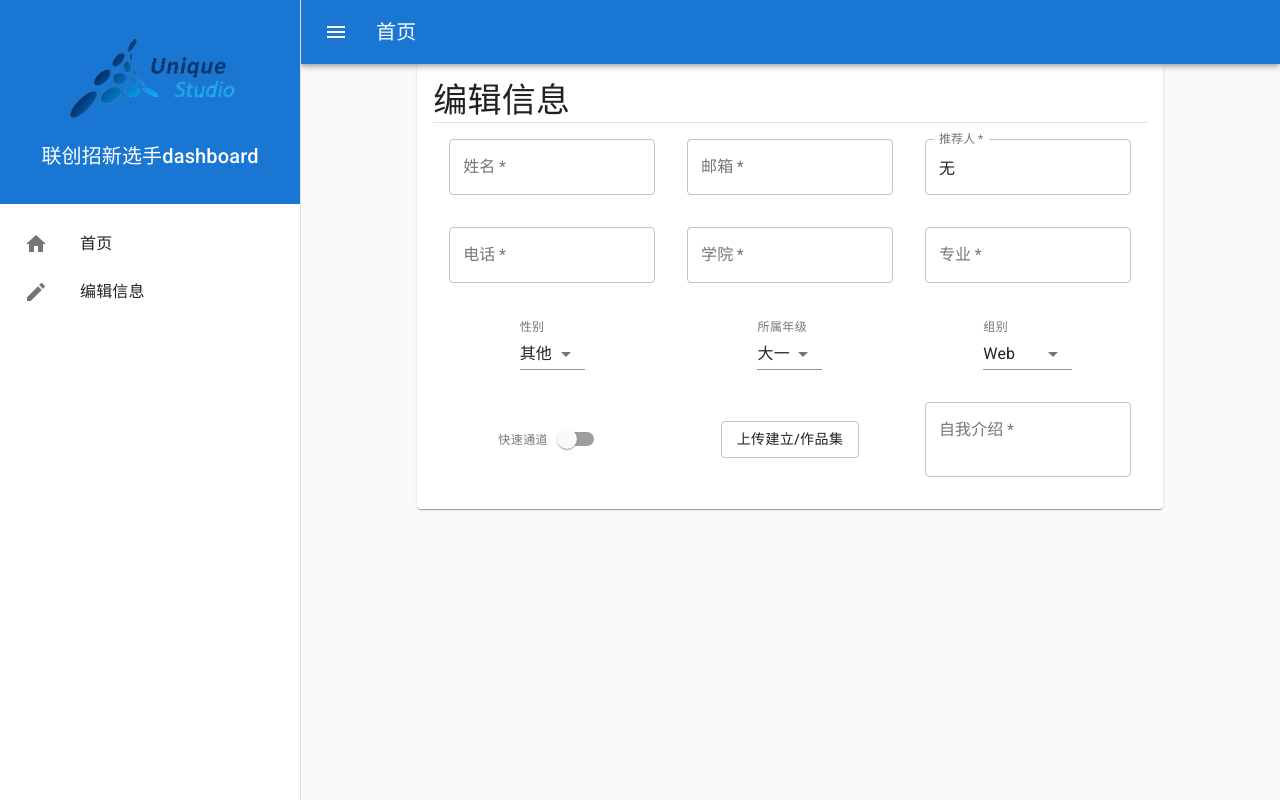
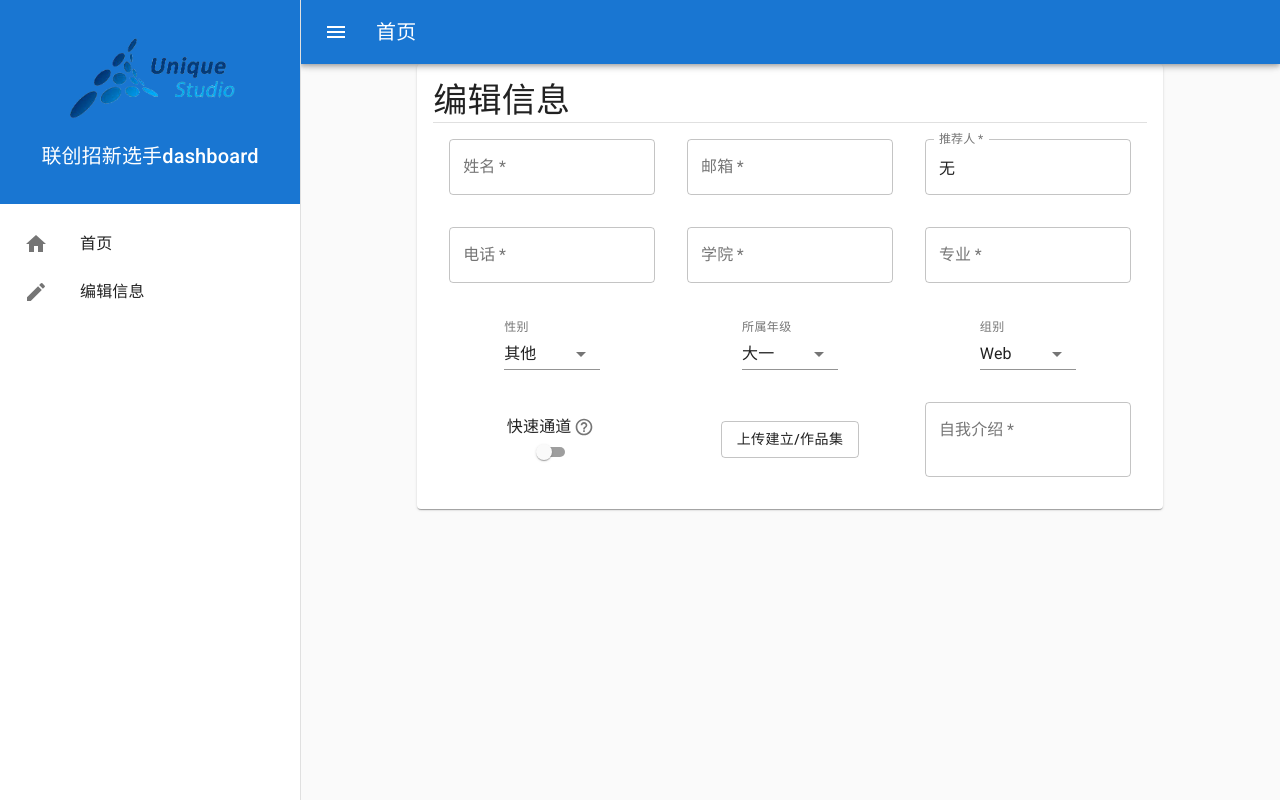
Before and after one commit to UniqueStudio/UniqueRecruitmentCandidateDashboard, a Next.js app: page /edit in a window 1280 px wide. Built offline with nearby package versions, Linux system fonts and the light colour scheme.

Commit message:
feat(edit): add a popover in quick and update styles

```diff
--- a/src/pages/edit.tsx
+++ b/src/pages/edit.tsx
@@ -8,25 +8,33 @@ import {
   FormHelperText,
   Grid,
   GridSize,
-  makeStyles,
+  IconButton,
   NativeSelect,
   Switch,
   TextField,
   Typography,
+  Popover,
 } from '@material-ui/core';
-import type { Breakpoint } from '@material-ui/core/styles/createBreakpoints';
+import { makeStyles } from '@material-ui/core/styles';
+import { HelpOutline } from '@material-ui/icons';
 import { ChangeEvent, useState, useCallback } from 'react';
-import { NextPage } from 'next';
+import clsx from 'clsx';
+
 import { GROUPS, GRADES, GENDERS } from 'config/consts';
 import { useAppDispatch } from 'store';
 import { showSnackbar } from 'store/component';
 
+import type { Breakpoint } from '@material-ui/core/styles/createBreakpoints';
+import type { NextPage } from 'next';
+
 const useStyle = makeStyles((theme) => ({
-  root: {
+  center: {
     display: 'flex',
-    flexDirection: 'column',
     justifyContent: 'center',
     alignItems: 'center',
+  },
+  root: {
+    flexDirection: 'column',
     width: '100%',
     height: '100%',
   },
@@ -39,10 +47,17 @@ const useStyle = makeStyles((theme) => ({
   input: {
     margin: theme.spacing(2),
   },
+  select: {
+    width: theme.spacing(12),
+  },
   item: {
-    display: 'flex',
-    justifyContent: 'center',
-    alignItems: 'center',
+    minHeight: theme.spacing(10),
+  },
+  popover: {
+    pointerEvents: 'none',
+  },
+  paper: {
+    padding: theme.spacing(1),
   },
 }));
 
@@ -65,6 +80,15 @@ const Edit: NextPage = () => {
   const data: any = {};
   const dispatch = useAppDispatch();
   const classes = useStyle();
+  const [anchorEl, setAnchorEl] = useState<HTMLElement | null>(null); // popover
+  const handlePopoverOpen = (event: React.MouseEvent<HTMLElement, MouseEvent>) => {
+    setAnchorEl(event.currentTarget);
+  };
+
+  const handlePopoverClose = () => {
+    setAnchorEl(null);
+  };
+
   const [file, setFile] = useState<File | null>(null);
   const [selectValue, setSelectValue] = useState<SelectData>({});
 
@@ -87,13 +111,40 @@ const Edit: NextPage = () => {
     setFile(file);
   }, []);
 
+  const popOpen = Boolean(anchorEl);
+
+  const Pop = (
+    <Popover
+      id='quick-helper-popover'
+      className={classes.popover}
+      classes={{
+        paper: classes.paper,
+      }}
+      open={popOpen}
+      anchorEl={anchorEl}
+      anchorOrigin={{
+        vertical: 'bottom',
+        horizontal: 'left',
+      }}
+      transformOrigin={{
+        vertical: 'top',
+        horizontal: 'left',
+      }}
+      onClose={handlePopoverClose}
+      disableRestoreFocus
+    >
+      {/* TODO(colinaaa): intro to quick */}
+      <Typography>所谓的快速通道 xxxxxxxxxxxxxxxxxxxxxxxxxxxxxx</Typography>
+    </Popover>
+  );
+
   return (
-    <Container className={classes.root}>
+    <Container className={clsx(classes.root, classes.center)}>
       <Card className={classes.card}>
         <Typography variant='h4'>编辑信息</Typography>
         <Divider />
         <Grid container justify='space-evenly' direction='row'>
-          <Grid item className={classes.item} {...grid}>
+          <Grid item className={clsx(classes.item, classes.center)} {...grid}>
             <TextField
               required
               label='姓名'
@@ -102,7 +153,7 @@ const Edit: NextPage = () => {
               defaultValue={data.name || ''}
             />
           </Grid>
-          <Grid item className={classes.item} {...grid}>
+          <Grid item className={clsx(classes.item, classes.center)} {...grid}>
             <TextField
               required
               label='邮箱'
@@ -111,7 +162,7 @@ const Edit: NextPage = () => {
               defaultValue={data.email || ''}
             />
           </Grid>
-          <Grid item className={classes.item} {...grid}>
+          <Grid item className={clsx(classes.item, classes.center)} {...grid}>
             <TextField
               required
               label='推荐人'
@@ -120,7 +171,7 @@ const Edit: NextPage = () => {
               defaultValue={data.recommend || '无'}
             />
           </Grid>
-          <Grid item className={classes.item} {...grid}>
+          <Grid item className={clsx(classes.item, classes.center)} {...grid}>
             <TextField
               required
               label='电话'
@@ -129,7 +180,7 @@ const Edit: NextPage = () => {
               defaultValue={data.phone || ''}
             />
           </Grid>
-          <Grid item className={classes.item} {...grid}>
+          <Grid item className={clsx(classes.item, classes.center)} {...grid}>
             {/* TODO: Autocomplete */}
             <TextField
               required
@@ -139,7 +190,7 @@ const Edit: NextPage = () => {
               defaultValue={data.institude || ''}
             />
           </Grid>
-          <Grid item className={classes.item} {...grid}>
+          <Grid item className={clsx(classes.item, classes.center)} {...grid}>
             {/* TODO: Autocomplete */}
             <TextField
               required
@@ -149,8 +200,8 @@ const Edit: NextPage = () => {
               defaultValue={data.institude || ''}
             />
           </Grid>
-          <Grid item className={classes.item} {...grid}>
-            <FormControl className={classes.input}>
+          <Grid item className={clsx(classes.item, classes.center)} {...grid}>
+            <FormControl className={clsx(classes.input, classes.select)}>
               <FormHelperText>性别</FormHelperText>
               <NativeSelect variant='outlined' value={selectValue.sex} onChange={handleSelect(SelectKeys.sex)}>
                 {GENDERS.map((gender) => (
@@ -161,8 +212,8 @@ const Edit: NextPage = () => {
               </NativeSelect>
             </FormControl>
           </Grid>
-          <Grid item className={classes.item} {...grid}>
-            <FormControl className={classes.input}>
+          <Grid item className={clsx(classes.item, classes.center)} {...grid}>
+            <FormControl className={clsx(classes.input, classes.select)}>
               <FormHelperText>所属年级</FormHelperText>
               <NativeSelect variant='outlined' value={selectValue.grade} onChange={handleSelect(SelectKeys.grade)}>
                 {GRADES.map((grade) => (
@@ -173,8 +224,8 @@ const Edit: NextPage = () => {
               </NativeSelect>
             </FormControl>
           </Grid>
-          <Grid item className={classes.item} {...grid}>
-            <FormControl className={classes.input}>
+          <Grid item className={clsx(classes.item, classes.center)} {...grid}>
+            <FormControl className={clsx(classes.input, classes.select)}>
               <FormHelperText>组别</FormHelperText>
               <NativeSelect variant='outlined' value={selectValue.group} onChange={handleSelect(SelectKeys.group)}>
                 {GROUPS.map((group) => (
@@ -185,17 +236,29 @@ const Edit: NextPage = () => {
               </NativeSelect>
             </FormControl>
           </Grid>
-          <Grid item className={classes.item} {...grid}>
-            <FormHelperText>快速通道</FormHelperText>
-            <Switch inputProps={{ name: 'isQuick' }} />
+          <Grid item className={clsx(classes.item, classes.center)} {...grid}>
+            <FormControlLabel
+              className={classes.center}
+              control={<Switch inputProps={{ name: 'isQuick' }} size='small' />}
+              label={
+                <div className={classes.center}>
+                  <span>快速通道</span>
+                  <IconButton size='small' onMouseEnter={handlePopoverOpen} onMouseLeave={handlePopoverClose}>
+                    <HelpOutline fontSize='small' />
+                  </IconButton>
+                  {Pop}
+                </div>
+              }
+              labelPlacement='top'
+            />
           </Grid>
-          <Grid item className={classes.item} {...grid}>
+          <Grid item className={clsx(classes.item, classes.center)} {...grid}>
             <Button variant='outlined' component='label'>
               上传建立/作品集
               <input id='resume' name='resume' type='file' hidden onChange={handleFile} />
             </Button>
           </Grid>
-          <Grid item className={classes.item} {...grid}>
+          <Grid item className={clsx(classes.item, classes.center)} {...grid}>
             <TextField
               required
               multiline
```
